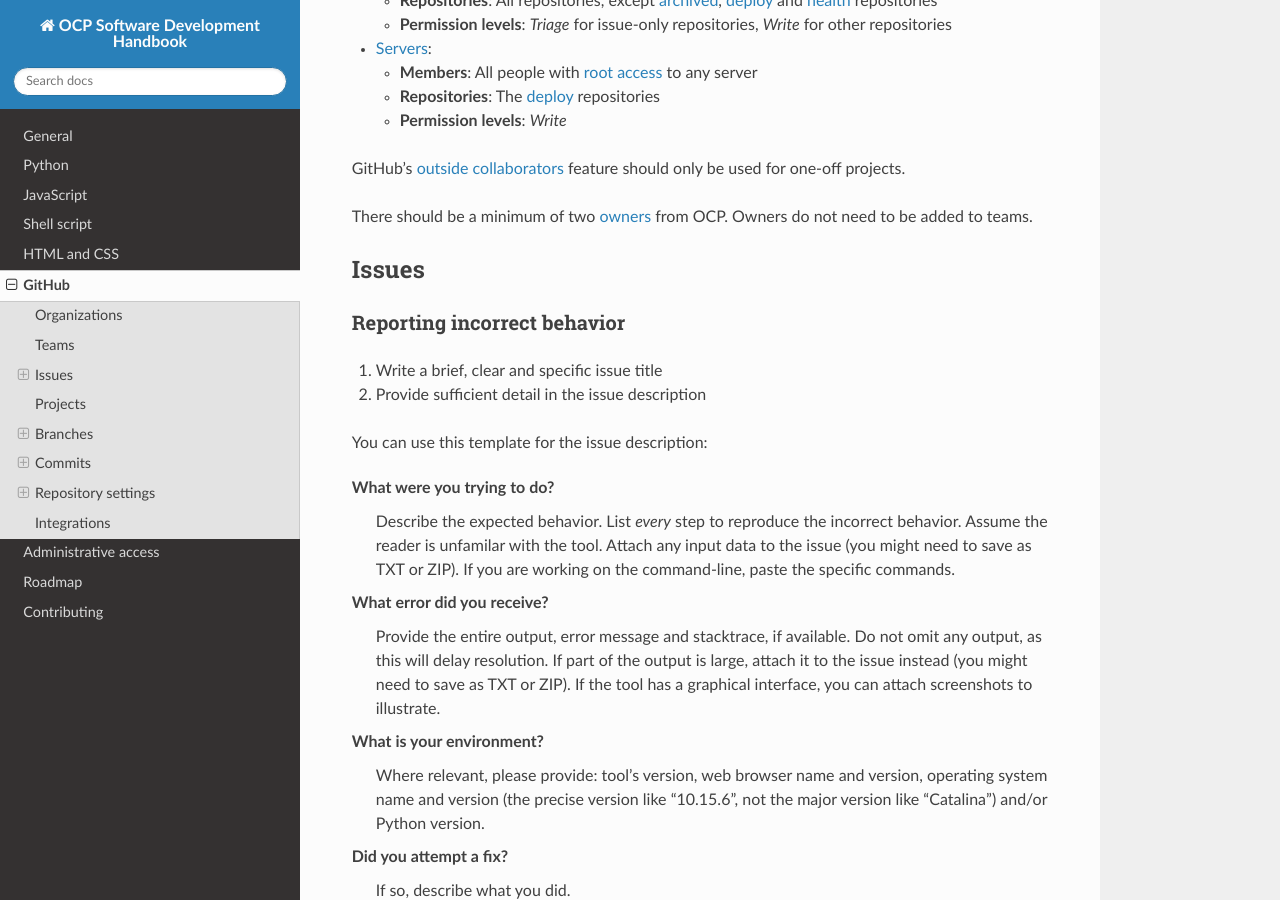
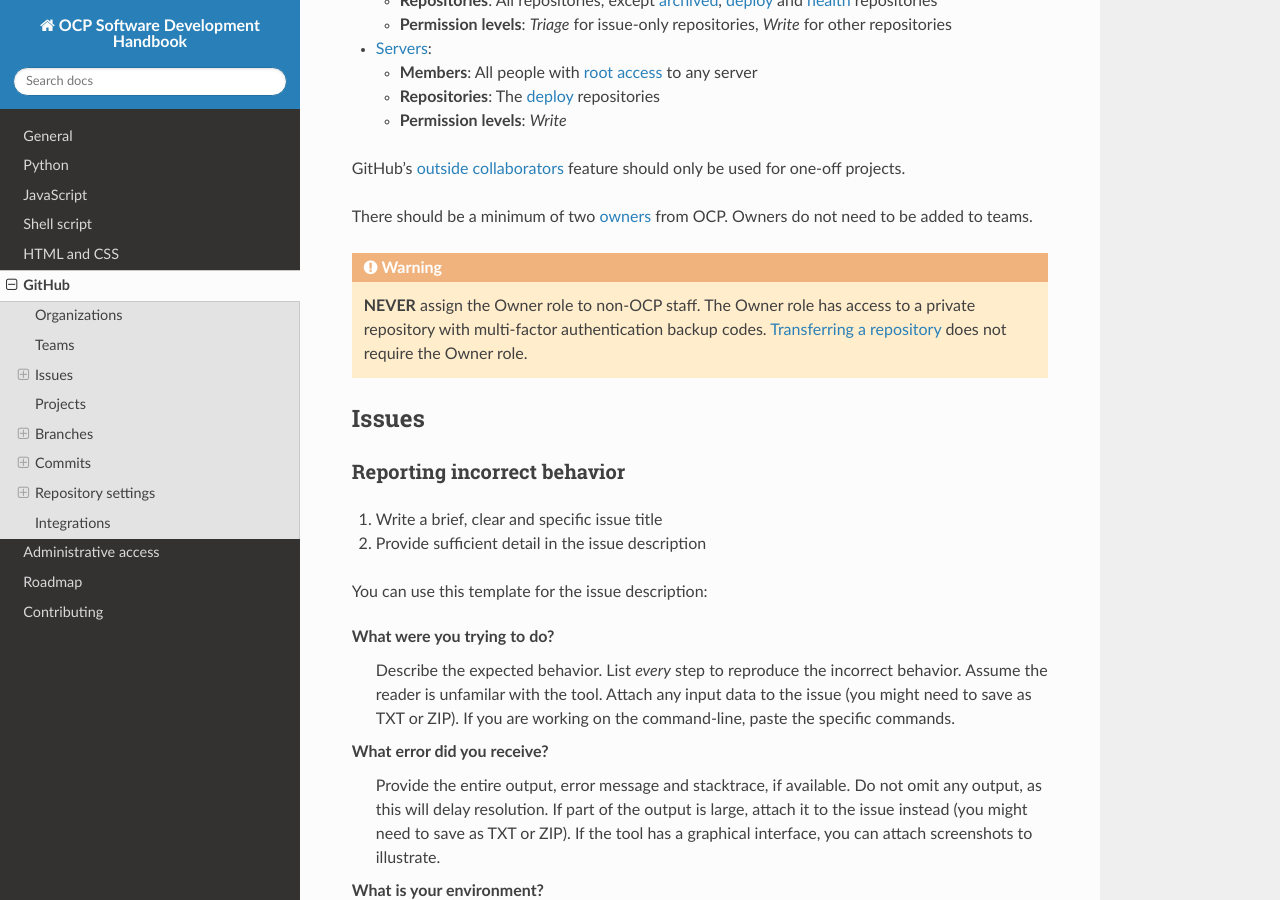
Before and after one commit to open-contracting/software-development-handbook, a Sphinx documentation site: the page built from docs/github/index.rst, in a window 1280 px wide and 900 px high, scrolled down 548 px. Built offline with Sphinx 7.4.7 and the Read the Docs theme 2.0.0, drawn with Linux system fonts in a browser that asks for light colours.

Commit message:
github: Add warning about Owner role

```diff
--- a/docs/github/index.rst
+++ b/docs/github/index.rst
@@ -31,6 +31,10 @@ In order to protect the private deploy repositories, the `base permissions <http
 GitHub’s `outside collaborators <https://help.github.com/articles/adding-outside-collaborators-to-repositories-in-your-organization/>`__ feature should only be used for one-off projects.
 
 There should be a minimum of two `owners <https://help.github.com/articles/permission-levels-for-an-organization/>`__ from OCP. Owners do not need to be added to teams.
+
+.. warning::
+
+   **NEVER** assign the Owner role to non-OCP staff. The Owner role has access to a private repository with multi-factor authentication backup codes. `Transferring a repository <https://docs.github.com/en/github/administering-a-repository/transferring-a-repository>`__ does not require the Owner role.
 
 Issues
 ------
```
